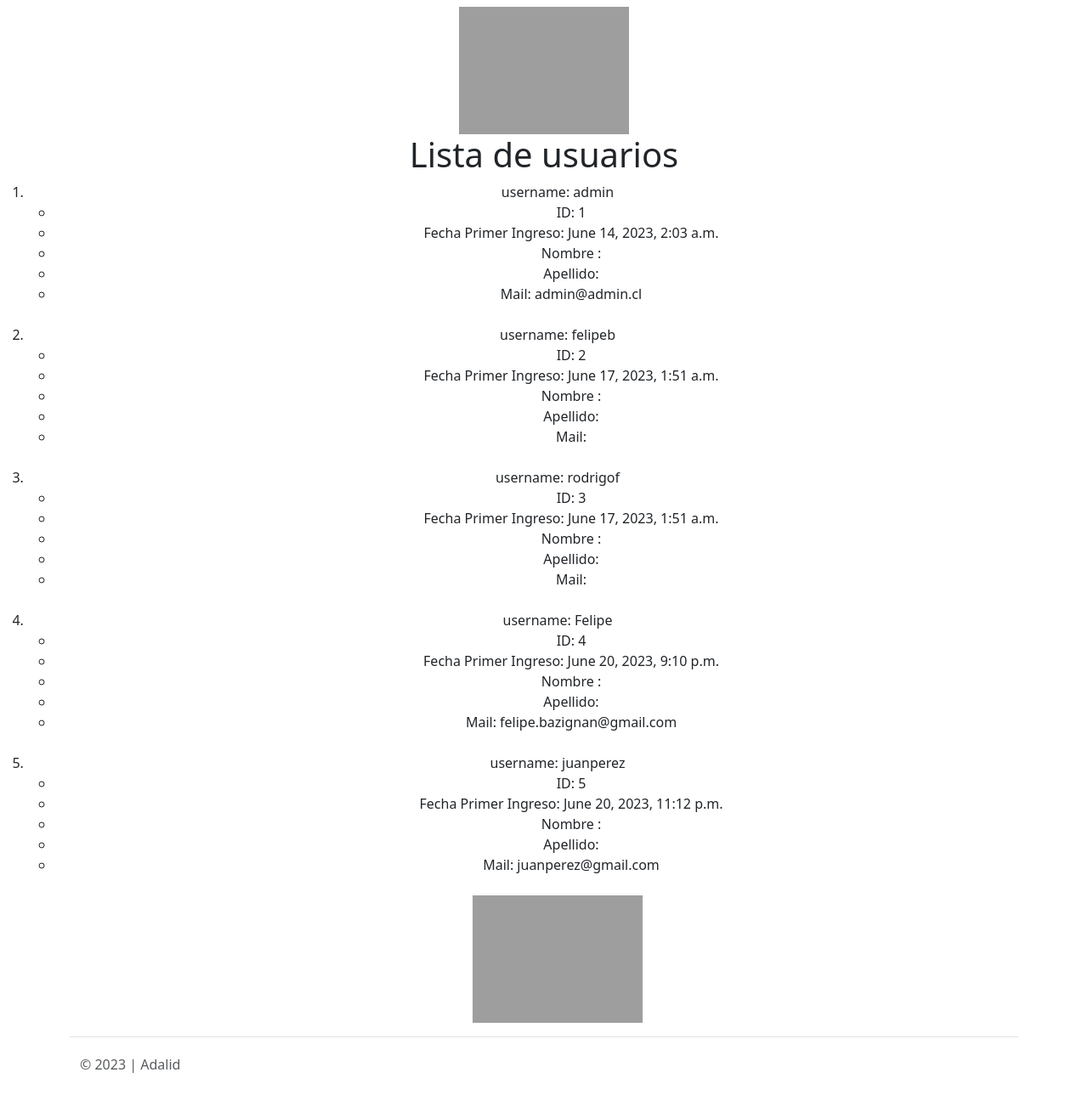
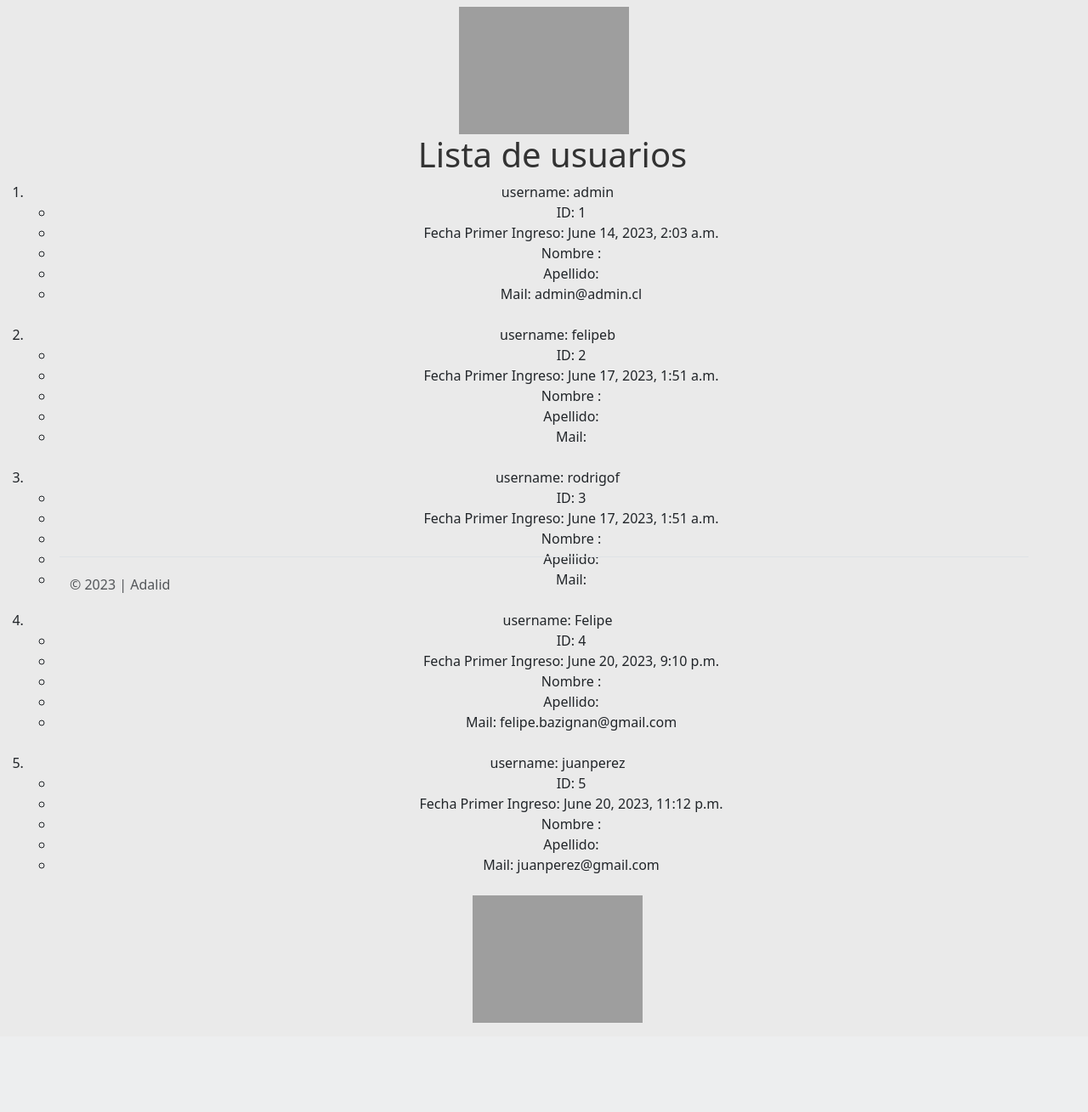
Before and after one commit to rodrigolfh/python-trabajos-grupales, a Django app: page /pg2 in a window 1280 px wide. Shown: the part 56-1365 px from the top of the page at 85% size. After the commit the page ends 1260 px from the top, so only its background shows below. Run offline with Django 4.2, Linux system fonts and the light colour scheme; a user stored in the database is signed in; data comes from the database, SQL or seed files in the repository; both versions use the stored data as it was after the commit; grey boxes are pictures that could not be loaded.

Commit message:
todo excepto usuarios

```diff
--- a/modulo-6/telovendo/telovendo/account/forms.py
+++ b/modulo-6/telovendo/telovendo/account/forms.py
@@ -22,7 +22,7 @@ class UserRegistrationForm(UserCreationForm):
     password1 = forms.CharField(label="Contraseña", widget=forms.PasswordInput)
     password2 = forms.CharField(label="Confirmacion contraseña", widget=forms.PasswordInput)
     group = forms.ModelChoiceField(queryset=Group.objects.all())
-    date = forms.DateField()
+
     class Meta:
         model = User
         fields = ['username', 'email', 'password1', 'password2']
--- /dev/null
+++ b/modulo-6/telovendo/telovendo/account/static/css/estilos.css
@@ -0,0 +1,8 @@
+body {
+    background-color: rgb(234, 234, 234);
+  }
+
+  h1 {
+    color: rgb(51, 51, 51);
+    margin-left: 20px;
+  }
--- a/modulo-6/telovendo/telovendo/account/templates/account/base.html
+++ b/modulo-6/telovendo/telovendo/account/templates/account/base.html
@@ -1,3 +1,6 @@
+
+
+
 <!DOCTYPE html>
 <html lang="en">
 <head>
@@ -6,7 +9,9 @@
     <meta name="viewport" content="width=device-width, initial-scale=1.0">
     <title>Usuarios</title>
     <link href="https://cdn.jsdelivr.net/npm/bootstrap@5.3.0/dist/css/bootstrap.min.css" rel="stylesheet" integrity="sha384-9ndCyUaIbzAi2FUVXJi0CjmCapSmO7SnpJef0486qhLnuZ2cdeRhO02iuK6FUUVM" crossorigin="anonymous">
-</head>
+    {% load static %}
+    <link rel="stylesheet" href="{% static 'css/estilos.css' %}">
+  </head>
 <body class="d-flex flex-column min-vh-100">
 
   <div>
@@ -69,7 +74,7 @@
   </div>
 </div>
     <div class="container">
-        <footer class="container mt-auto d-flex flex-wrap justify-content-between align-items-center py-3 my-4 border-top">
+        <footer class="container mt-auto d-flex flex-wrap justify-content-between align-items-center py-3 my-4 border-top  fixed-bottom">
           <p class="col-md-4 mb-0 text-muted">&copy; 2023 | Adalid</p>
           <a href="/" class="col-md-4 d-flex align-items-center justify-content-center mb-3 mb-md-0 me-md-auto link-dark text-decoration-none">
             <svg class="bi me-2" width="40" height="32"><use xlink:href="#bootstrap"/></svg>
--- a/modulo-6/telovendo/telovendo/account/templates/account/pg2.html
+++ b/modulo-6/telovendo/telovendo/account/templates/account/pg2.html
@@ -1,6 +1,7 @@
 {% extends "account/base.html" %}
 
 {% block body %}
+
 <img src="https://media.istockphoto.com/id/521247381/vector/avatars-characters.jpg?s=612x612&w=0&k=20&c=y1Em7kZDV6JvIAs576l_K-DQnDK_1CEDVPKCLaDZVp8=" alt="" width="200px">
 
 <h1>Lista de usuarios</h1>
--- a/modulo-6/telovendo/telovendo/account/views.py
+++ b/modulo-6/telovendo/telovendo/account/views.py
@@ -83,7 +83,8 @@ def logout_view(request):
     logout(request)
     return render(request, "account/logout.html")
 
-@permission_required('Administradores', login_url='index', raise_exception=True)
+
+@permission_required('Administradores', login_url='index', raise_exception=False)
 def forms(request):
     if request.method == "POST":
         form = UserRegistrationForm(request.POST)
```
Also changed, not shown: modulo-6/telovendo/telovendo/db.sqlite3.
